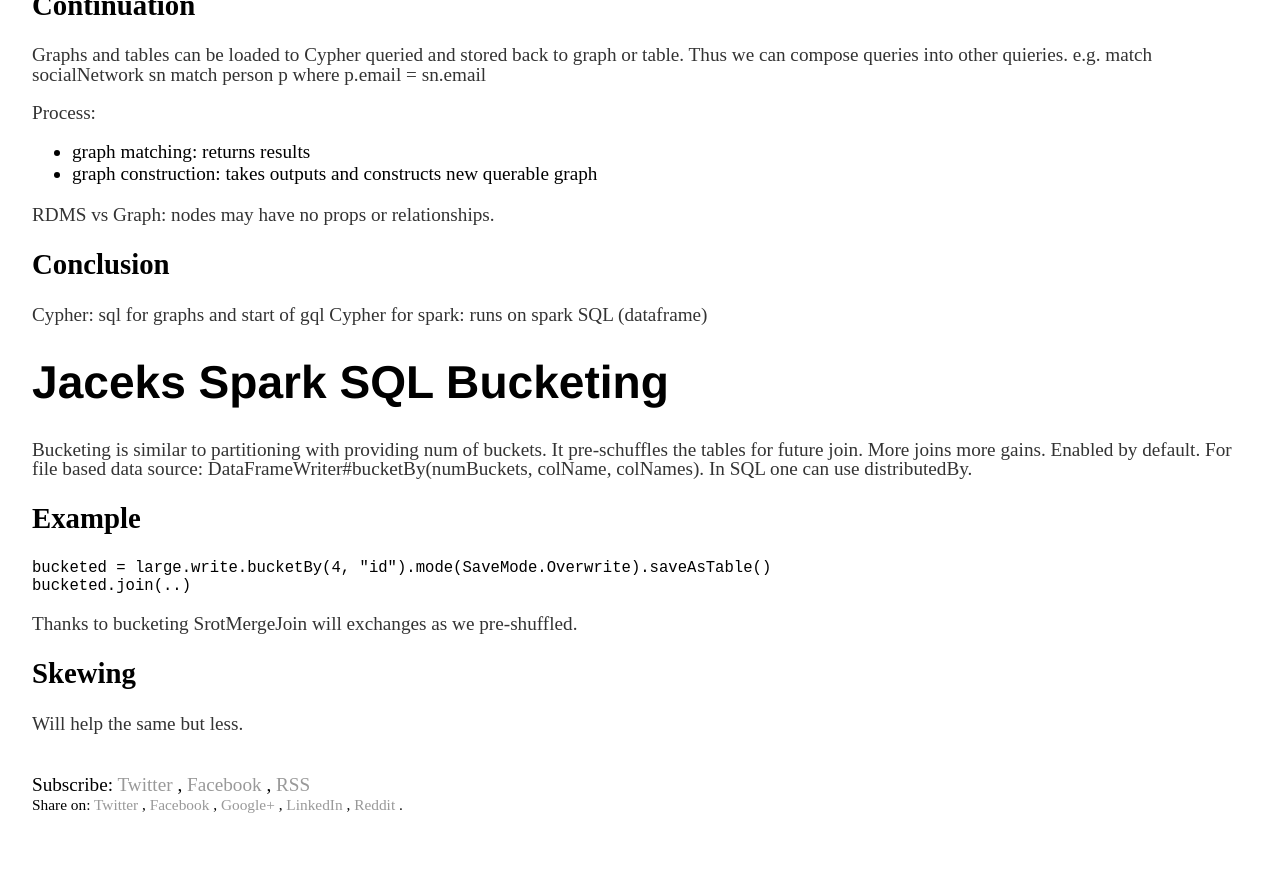
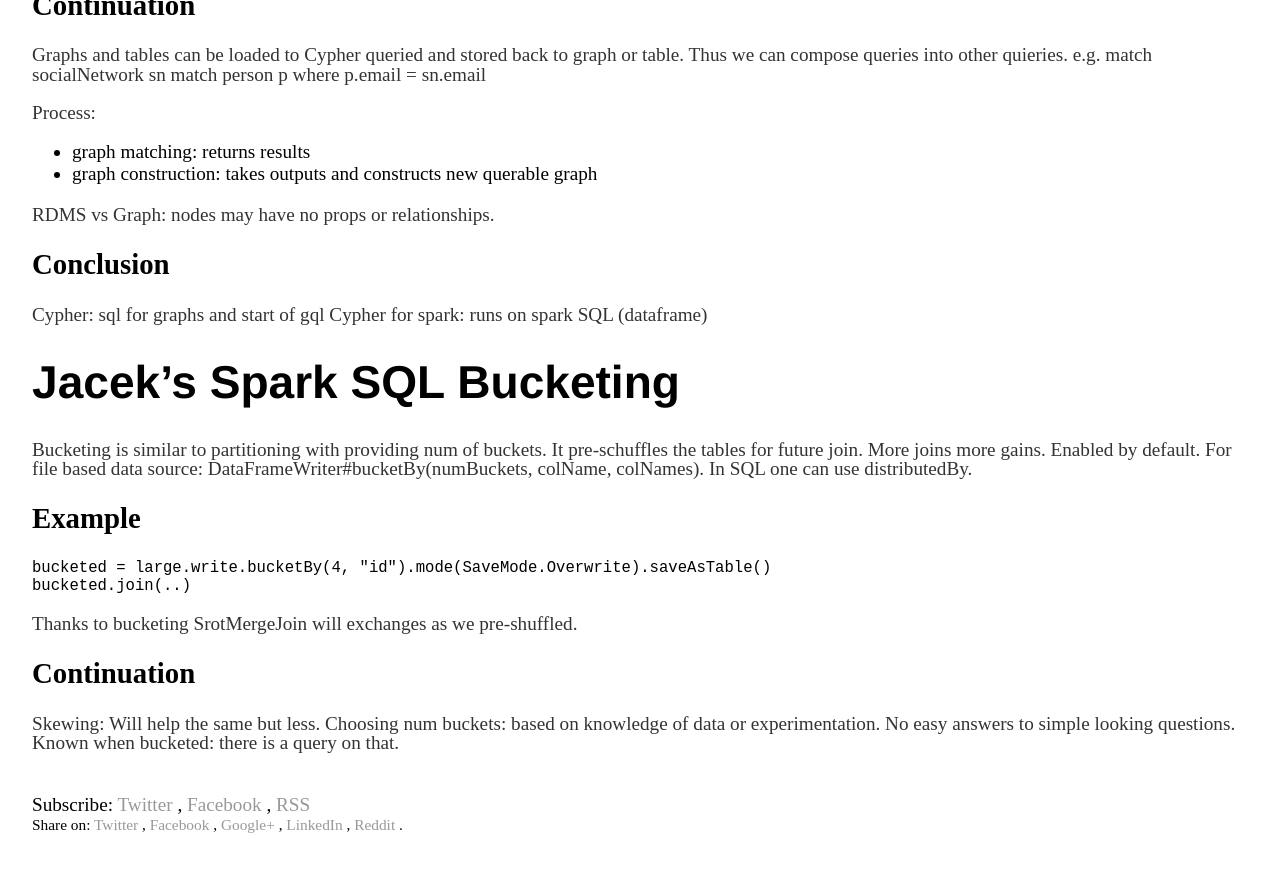
Before and after one commit to vackosar/vackosar.github.io, a Jekyll site: the page built from _posts/2018-10-03-Spark-N-AI-Summit-EU.md, in a window 1280 px wide and 900 px high, scrolled down 5063 px. Shown: the top 872 px of the window. Built offline with Jekyll 4.4.1, drawn with Linux system fonts in a browser that asks for light colours; comment, search, counter and statistics services are not loaded.

Commit message:
spark-summit

```diff
--- a/_posts/2018-10-03-Spark-N-AI-Summit-EU.md
+++ b/_posts/2018-10-03-Spark-N-AI-Summit-EU.md
@@ -241,7 +241,7 @@
 Cypher for spark: runs on spark SQL (dataframe)
 
 
-# Jaceks Spark SQL Bucketing
+# Jacek's Spark SQL Bucketing
 
 
 Bucketing is similar to partitioning with providing num of buckets. It pre-schuffles the tables for future join. More joins more gains. Enabled by default. For file based data source: DataFrameWriter#bucketBy(numBuckets, colName, colNames). In SQL one can use distributedBy.
@@ -254,6 +254,8 @@
 Thanks to bucketing SrotMergeJoin will exchanges as we pre-shuffled.
 
 
-## Skewing
+## Continuation
 
-Will help the same but less.
+Skewing: Will help the same but less.
+Choosing num buckets: based on knowledge of data or experimentation. No easy answers to simple looking questions.
+Known when bucketed: there is a query on that.
```
